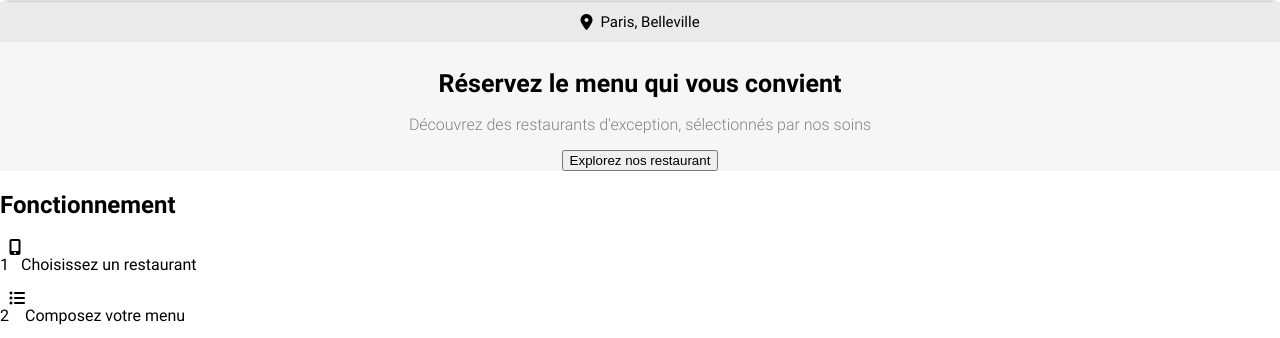
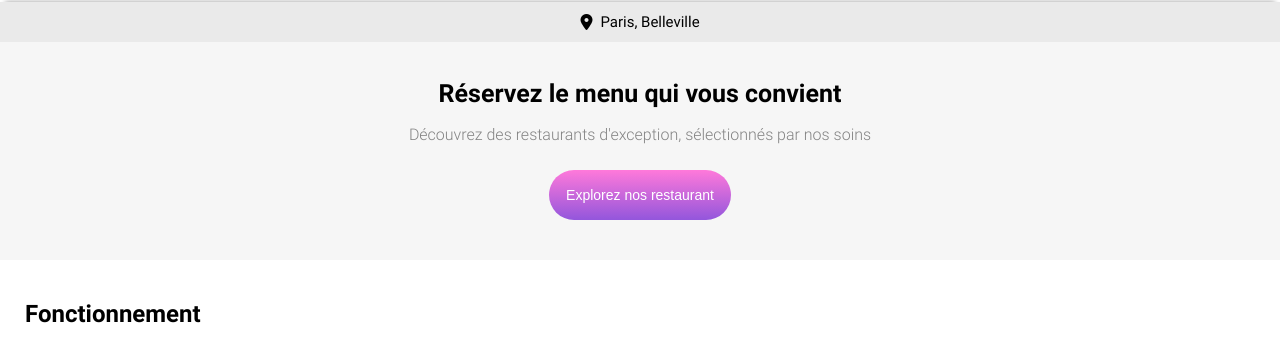
Before and after one commit to cavmandos/FranckLebeau_3_02112021, a plain HTML site: page index.html in a window 1280 px wide. Shown: the part 65-403 px from the top of the page. Drawn offline with Linux system fonts and the light colour scheme.

Commit message:
CSS partie fonctionnement + btn main

```diff
--- a/index.html
+++ b/index.html
@@ -28,19 +28,19 @@
         <div class="partfonction">
             <h2 class="titres-parties">Fonctionnement</h2>
             <div class="partfonction__box">
-                <p>1</p>
-                <i class="fas fa-mobile-alt"></i>
-                <p>Choisissez un restaurant</p>
+                <p class="partfonction__number">1</p>
+                <i class="fas fa-mobile-alt logo"></i>
+                <p class="partfonction__txt">Choisissez un restaurant</p>
             </div>
             <div class="partfonction__box">
-                <p>2</p>
-                <i class="fas fa-list-ul"></i>
-                <p>Composez votre menu</p>
+                <p class="partfonction__number">2</p>
+                <i class="fas fa-list-ul logo"></i>
+                <p class="partfonction__txt">Composez votre menu</p>
             </div>
             <div class="partfonction__box">
-                <p>3</p>
-                <i class="fas fa-store"></i>
-                <p>Dégustez au restaurant</p>
+                <p class="partfonction__number">3</p>
+                <i class="fas fa-store logo"></i>
+                <p class="partfonction__txt">Dégustez au restaurant</p>
             </div>
         </div>
 
--- a/sass/directory/base/_base.scss
+++ b/sass/directory/base/_base.scss
@@ -1,9 +1,9 @@
 @font-face {
     font-family: 'Roboto';
-    src: url('Roboto-Regular.eot');
-    src: url('Roboto-Regular.eot?#iefix') format('embedded-opentype'),
-        url('Roboto-Regular.woff') format('woff'),
-        url('Roboto-Regular.ttf') format('truetype');
+    src: url('../fonts/Roboto-Regular.ttf');
+    src: url('../fonts/Roboto-Regular.eot?#iefix') format('embedded-opentype'),
+        url('../fonts/Roboto-Regular.woff') format('woff'),
+        url('../fonts/Roboto-Regular.ttf') format('truetype');
     font-weight: normal;
     font-style: normal;
     font-display: swap;
@@ -11,10 +11,10 @@
 
 @font-face {
     font-family: 'Roboto';
-    src: url('Roboto-Bold.eot');
-    src: url('Roboto-Bold.eot?#iefix') format('embedded-opentype'),
-        url('Roboto-Bold.woff') format('woff'),
-        url('Roboto-Bold.ttf') format('truetype');
+    src: url('../fonts/Roboto-Bold.eot');
+    src: url('../fonts/Roboto-Bold.eot?#iefix') format('embedded-opentype'),
+        url('../fonts/Roboto-Bold.woff') format('woff'),
+        url('../fonts/Roboto-Bold.ttf') format('truetype');
     font-weight: bold;
     font-style: normal;
     font-display: swap;
@@ -22,10 +22,10 @@
 
 @font-face {
     font-family: 'Roboto';
-    src: url('Roboto-Light.eot');
-    src: url('Roboto-Light.eot?#iefix') format('embedded-opentype'),
-        url('Roboto-Light.woff') format('woff'),
-        url('Roboto-Light.ttf') format('truetype');
+    src: url('../fonts/Roboto-Light.eot');
+    src: url('../fonts/Roboto-Light.eot?#iefix') format('embedded-opentype'),
+        url('../fonts/Roboto-Light.woff') format('woff'),
+        url('../fonts/Roboto-Light.ttf') format('truetype');
     font-weight: 300;
     font-style: normal;
     font-display: swap;
--- /dev/null
+++ b/sass/directory/components/_components.scss
@@ -0,0 +1,9 @@
+.btn {
+    color: white;
+    margin-top: 10px;
+    padding: 17px;
+    border-radius: 25px;
+    background: linear-gradient(to top,#9356DC,#FF79DA);
+    border: none;
+    font-size: 14px;
+}
--- a/sass/directory/pages/_pages.scss
+++ b/sass/directory/pages/_pages.scss
@@ -1,3 +1,39 @@
+.partfonction {
+    margin-top: 40px;
+}
+
 .partfonction__box {
     display: flex;
+    justify-content: left;
+    align-items: center;
+    background-color: #f6f6f6;
+    margin: 20px 40px 20px 40px;
+    border-radius: 17px;
+    height: 55px;
+    box-shadow: 1px 5px 5px #e6e6e6;
 }
+
+.partfonction__number {
+    display: flex;
+    justify-content: center;
+    align-items: center;
+    background-color: #9356DC;
+    width: 20px;
+    color: white;
+    border-radius: 20px;
+    position: relative;
+    right: 7px;
+}
+
+.partfonction__txt {
+    font-size: 15px;
+}
+
+.partfonction__box .logo {
+    color: #7e7e7e;
+    margin: 0px 25px 0px 20px;
+}
+
+.titres-parties {
+    margin-left: 25px;
+}
--- a/sass/main.scss
+++ b/sass/main.scss
@@ -1,4 +1,5 @@
 @import "./directory/base/base";
+@import "./directory/components/components";
 @import "./directory/pages/pages";
 
 .img-box {
@@ -34,11 +35,12 @@
     flex-direction: column;
     align-items: center;
     background-color: #f6f6f6;
+    padding: 10px 0px 40px 0px;
 
     &__titre {
         font-weight: bold;
         font-size: 25px;
-        padding: 10px 30px 0px 30px;
+        padding: 10px 50px 0px 50px;
         text-align: center;
     }
 
@@ -46,6 +48,7 @@
         font-weight: 300;
         text-align: center;
         margin-top: 0px;
+        padding: 0px 40px 0px 40px;
         color: #838383;
     }
 }
```
Also changed, not shown: fonts/Roboto-Bold.ttf (renamed from sass/Roboto-Bold.ttf), fonts/Roboto-Bold.woff (renamed from sass/Roboto-Bold.woff), fonts/Roboto-Light.ttf (renamed from sass/Roboto-Light.ttf), fonts/Roboto-Light.woff (renamed from sass/Roboto-Light.woff), fonts/Roboto-Regular.ttf (renamed from sass/Roboto-Regular.ttf), fonts/Roboto-Regular.woff (renamed from sass/Roboto-Regular.woff), sass/main.css, 7 other files.
